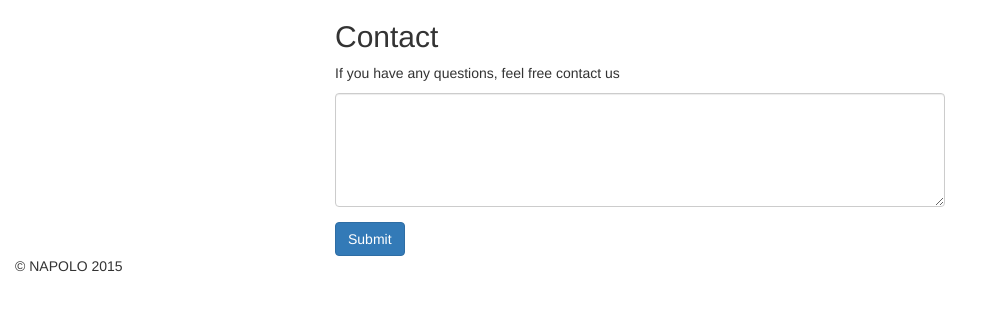
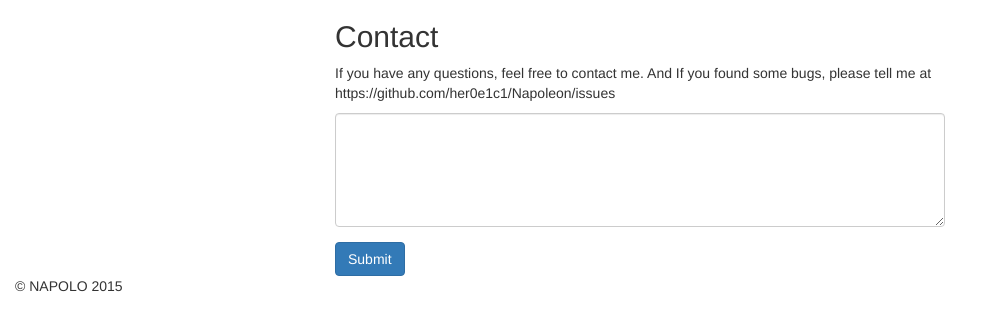
Before and after one commit to her0e1c1/Napoleon, a Python web app: template napoleon/templates/contact.html in a window 1280 px wide. Shown: the part 70-401 px from the top of the page, without its empty margins (0-993 px from the left). Run offline with Jinja, Linux system fonts and the light colour scheme; the template is opened without the code that fills it, so the values that code supplies are empty; some libraries are stand-ins or nearby versions.

Commit message:
add issues link of github

```diff
--- a/napoleon/templates/contact.html
+++ b/napoleon/templates/contact.html
@@ -5,7 +5,10 @@
   <div class="row">
     <div class="col-xs-6 col-xs-offset-3">
       <h2>Contact</h2>
-      <p>If you have any questions, feel free contact us</p>
+      <p>
+        If you have any questions, feel free to contact me.
+        And If you found some bugs, please tell me at https://github.com/her0e1c1/Napoleon/issues
+      </p>
       <form action="{{ url('napoleon.contact.views.index') }}" method="post">
         {{ csrf_input }}
         <div class="form-group">
```
